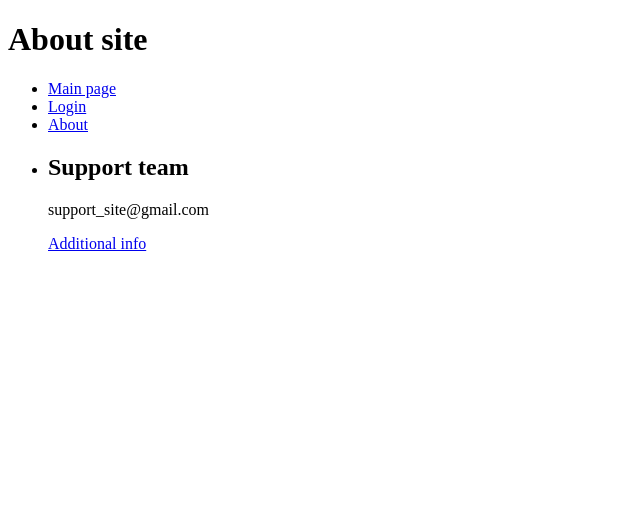
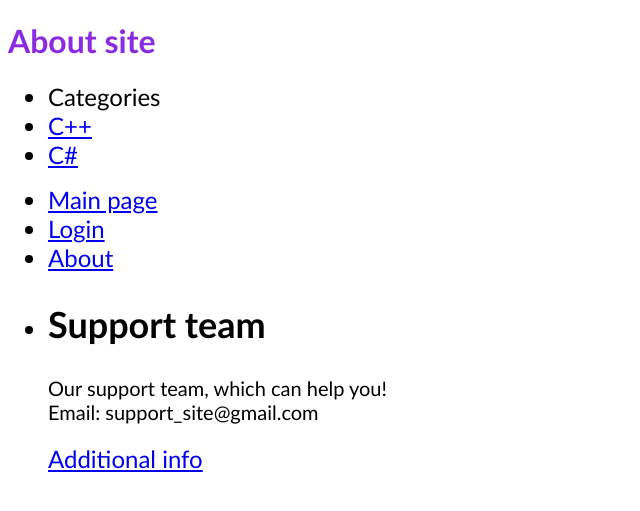
Before and after one commit to GitHaber1/Project_WEB, a Django app: page /about/ in a window 1280 px wide. Shown: the top 511 px of the page, without its empty margins (0-640 px from the left). Run offline with Django 4.2, Linux system fonts and the light colour scheme.

Commit message:
Edit templates

```diff
--- a/firstsite/firstsite/settings.py
+++ b/firstsite/firstsite/settings.py
@@ -23,7 +23,7 @@ BASE_DIR = Path(__file__).resolve().parent.parent
 SECRET_KEY = 'django-insecure-fu=bemxc_$qr9n1kbb9+x9fv!oih5z9=qip3(c6(!q#tb=smt#'
 
 # SECURITY WARNING: don't run with debug turned on in production!
-DEBUG = False
+DEBUG = True
 
 ALLOWED_HOSTS = ['127.0.0.1']
 
@@ -116,7 +116,7 @@ USE_TZ = True
 # Static files (CSS, JavaScript, Images)
 # https://docs.djangoproject.com/en/4.2/howto/static-files/
 
-STATIC_URL = 'static/'
+STATIC_URL = '/static/'
 
 # Default primary key field type
 # https://docs.djangoproject.com/en/4.2/ref/settings/#default-auto-field
--- /dev/null
+++ b/firstsite/logo/static/logo/css/def_style.css
@@ -0,0 +1,19 @@
+body {
+    font-family:'Gill Sans', 'Gill Sans MT', Calibri, 'Trebuchet MS', sans-serif;
+}
+
+h1 {
+    color:blueviolet;
+}
+
+li {
+    font-size: 24px;
+}
+
+p {
+    font-size: 20px;
+}
+
+a {
+    font-size: 24px;
+}
--- /dev/null
+++ b/firstsite/logo/templatetags/logo_tags.py
@@ -0,0 +1,16 @@
+from django import template
+import logo.views as views
+
+
+register = template.Library()
+
+
+@register.simple_tag()
+def get_categories():
+    return views.cats_db
+
+
+@register.inclusion_tag('logo_temps/list_cats.html')
+def show_categories():
+    cats = views.cats_db
+    return {"cats": cats}
--- a/firstsite/logo/urls.py
+++ b/firstsite/logo/urls.py
@@ -11,5 +11,6 @@ urlpatterns = [
     path('categories/<slug:cat_slug>/', views.categories_by_slug, name='categories'),
     path('archive/<year4:year>/', views.archive, name='archive'),
     path('about/', views.about, name='about'),
-    path('info/<int:id>', views.show_additional_info, name='info')
+    path('info/<int:id>', views.show_additional_info, name='info'),
+    path('category/<int:cat_id>', views.show_category, name='category')
 ]
--- a/firstsite/logo/views.py
+++ b/firstsite/logo/views.py
@@ -7,6 +7,12 @@ from django.template.defaultfilters import slugify
 
 menu = [{'title': 'Login', 'url_name': 'login'},
             {'title': 'About', 'url_name': 'about'}]
+
+
+cats_db = [
+    {'id': 1, 'name': 'C++'},
+    {'id': 2, 'name': 'C#'},
+]
 
 
 class MyClass:
@@ -59,8 +65,10 @@ def archive(request, year):
 
 def about(request):
     data_db = [
-        {'id': 1, 'title': 'Creator of site', 'content': 'creator@gmail.com', 'is_private': True, 'info': '+78888888888'},
-        {'id': 2, 'title': 'Support team', 'content': 'support_site@gmail.com', 'is_private': False, 'info':'+78888888881'}
+        {'id': 1, 'title': 'Creator of site', 'content': 'Email: creator@gmail.com', 'is_private': True, 'info': '+78888888888'},
+        {'id': 2, 'title': 'Support team', 'content': 'Our support team, which can help you!'
+                                                      '\nEmail: support_site@gmail.com', 'is_private': False, 'info':'+78888888881'}
+
     ]
     data = {
         'title': 'About site',
@@ -70,6 +78,10 @@ def about(request):
     return render(request, 'logo_temps/about.html', data)
 
 
+def show_category(request, cat_id):
+    return index(request)
+
+
 def show_additional_info(request, id):
     return django.shortcuts.HttpResponse(f"<h1>Additional contact info with id: {id}</h1>")
 
--- a/firstsite/templates/base.html
+++ b/firstsite/templates/base.html
@@ -1,10 +1,18 @@
+{% load static %}
+{% load logo_tags %}
 <!DOCTYPE html>
 <html>
 <head>
     <title>{{title}}</title>
+    <link type="text/css" href="{% static 'logo/css/def_style.css' %}" rel="stylesheet">
 </head>
 <body>
 <h1>{{title}}</h1>
+{% get_categories as categories %}
+<ul id="leftchapters">
+    <li class="selected">Categories</li>
+    {% show_categories %}
+</ul>
 <ul>
     <li><a href="{% url 'home' %}">Main page</a></li>
     {% for m in menu %}
--- a/firstsite/templates/logo_temps/about.html
+++ b/firstsite/templates/logo_temps/about.html
@@ -5,7 +5,9 @@
     {% if not c.is_private %}
     <li>
         <h2>{{c.title}}</h2>
-        <p >{{c.content}}</p>
+        {% autoescape off %}
+        <p >{{c.content|linebreaks}}</p>
+        {% endautoescape %}
         <p ><a href="{% url 'info' c.id %}">Additional info</a></p>
         {% if not forloop.last %}
         <hr>
--- /dev/null
+++ b/firstsite/templates/logo_temps/includes/nav.html
@@ -0,0 +1,4 @@
+<nav>
+ <a href="#">C++</a> |
+ <a href="#">C#</a>
+</nav>
--- /dev/null
+++ b/firstsite/templates/logo_temps/list_cats.html
@@ -0,0 +1,3 @@
+{% for cat in cats %}
+    <li><a href="{% url 'category' cat.id %}">{{cat.name}}</a></li>
+{% endfor %}
```
Also changed, not shown: firstsite/templates/logo_temps/index.html (+3 -18 lines), firstsite/logo/templatetags/__init__.py (added).
